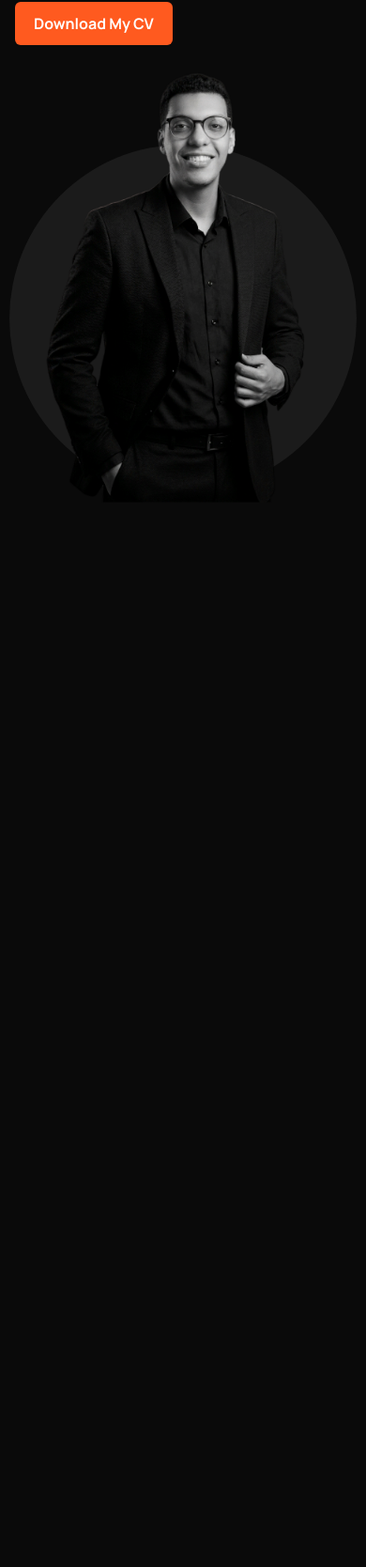
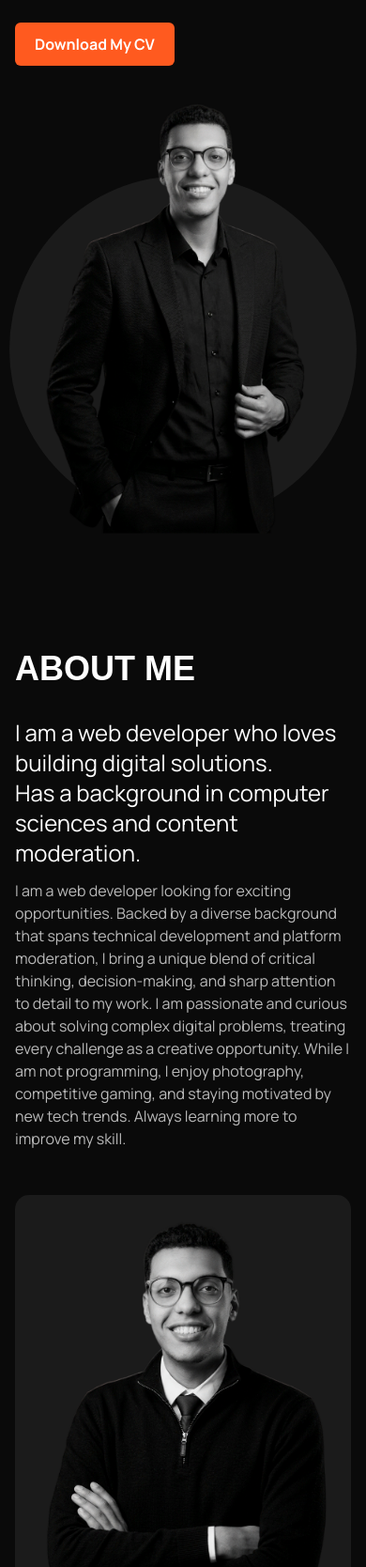
Before and after one commit to MedReda0/Portfolio, a website: page index.html in a window 390 px wide. Shown: the part 332-2000 px from the top of the page at 94% size. Before the commit the page ends 867 px from the top, so only its background shows below. Drawn offline with nearby package versions, Linux system fonts and the light colour scheme.

Commit message:
Added the about-me section fully responsive

```diff
--- a/CSS/default.css
+++ b/CSS/default.css
@@ -31,12 +31,16 @@
     border-radius: 50px;
 }
 
+.filter{
+    scroll-snap-type: y mandatory;
+}
+
 .container,header,main,section,footer {
     width: 100%;
     margin-right: auto;
     margin-left: auto;
     padding-right: 1rem;
-    padding-left: 1rem
+    padding-left: 1rem;
 }
 
 @media (min-width: 450px) {
@@ -74,3 +78,7 @@
         max-width:1600px
     }
 }
+
+section {
+    scroll-snap-align: start;
+}
--- a/CSS/style.css
+++ b/CSS/style.css
@@ -13,6 +13,7 @@
     --color-title-color: #FEFEFE;
     --color-sub-title-color: #707070;
     --color-text-color: #BABABA;
+    --font-main: "Bebas Neue", sans-serif;
 }
 
 :root{
@@ -36,19 +37,22 @@
     align-items: center;
 }
 
-.title{
+.title {
     font-family: "Bebas Neue", sans-serif;
+
+    @apply font-bold text-white max-phone:text-4xl text-[45px] mb-18;
 }
 
-    .shadow {
+.shadow {
     box-shadow: 0px 5px 10px 0px #d88a02;
-    transition: .15s
-    }
+    transition: .15s;
 
-    .shadow:hover{
+}
+
+.shadow:hover{
     transform: translateY(-5px);
     box-shadow: 0px 7px 12px 2px #d88a02;
-    }
+}
 
 nav li{
     @apply max-tablet:w-full
@@ -61,6 +65,10 @@ nav li a{
 
 nav a.active, nav li a:hover{
     @apply text-main-color max-tablet:bg-main-color/20
+}
+
+main#home h1{
+    font-family: "Bebas Neue", sans-serif;
 }
 
 main#home .pic::before{
@@ -86,3 +94,7 @@ main#home .pic::before{
         width: 330px;
     }
 }
+
+section{
+    @apply mb-25
+}
--- a/index.html
+++ b/index.html
@@ -30,18 +30,32 @@
             </nav>
             <i class="fi fi-sr-menu-burger burger translate-y-[5px] text-2xl cursor-pointer duration-200 tablet:hidden"></i>
     </header>
-    <div class="filter duration-200 mt-25">
-        <main id="home" class="max-tablet:h-[90vh]  flex-between max-tablet:flex-col max-tablet:justify-center max-phone:gap-y-5 max-tablet:gap-y-8">
+    <div class="filter duration-200 mt-25 max-tablet:mt-20">
+        <main id="home" class="mb-25 h-screen flex-between max-tablet:flex-col max-tablet:justify-center max-phone:gap-y-5 max-tablet:gap-y-8">
             <div class="text tablet:-translate-y-15 h-fit">
-                <h1 class="title font-bold text-5xl max-phone:text-4xl mb-4 max-tablet:mb-3 text-white">HI, I AM<br>MOHAMED REDA ELARABI</h1>
+                <h1 class="font-bold text-5xl max-phone:text-4xl mb-4 max-tablet:mb-3 text-white">HI, I AM<br>MOHAMED REDA ELARABI</h1>
                 <h2 class="font-bold text-5xl max-phone:text-4xl text-main-color mb-13 max-tablet:mb-10">Front-End Web Developer</h2>
-                <a href="Assets/Elarabi Mohamed Reda Resume.pdf" download class="py-3 px-5 rounded-[6px] bg-main-color text-white font-bold">Download My CV</a>
+                <a href="Assets/Elarabi Mohamed Reda Resume.pdf" download class="flex-between w-fit gap-x-2 py-2.5 px-5 rounded-[6px] bg-main-color text-white font-bold border border-transparent duration-175 hover:bg-transparent hover:border-main-color hover:text-main-color">
+                    Download My CV
+                    <!-- <i class="fi fi-sr-file-download text-2xl block translate-y-[1px]"></i> -->
+                </a>
             </div>
             <div class="pic relative tablet:-translate-y-10">
                 <img src="Assets/pic-1.png" alt="pic-1" class="w-[550px] relative">
             </div>
         </main>
-        <section id="about" class=""></section>
+        <section id="about" class="">
+            <div class="title max-tablet:mb-8!">ABOUT ME</div>
+            <div class="flex-between max-tablet:flex-col-reverse gap-12">
+                <div class="pic w-[450px] max-phone:w-fit bg-2nd-bg flex-center rounded-[15px]">
+                    <img src="Assets/pic-2.png" alt="pic-2" class="w-[420px]">
+                </div>
+                <div class="text w-[670px] max-tablet:w-fit">
+                    <h3 class="text-white max-tablet:text-2xl text-3xl mb-3">I am a web developer who loves building digital solutions.<br>Has a background in computer sciences and content moderation.</h3>
+                    <p class="tablet:text-[18px]">I am a web developer looking for exciting opportunities. Backed by a diverse background that spans technical development and platform moderation, I bring a unique blend of critical thinking, decision-making, and sharp attention to detail to my work. I am passionate and curious about solving complex digital problems, treating every challenge as a creative opportunity. While I am not programming, I enjoy photography, competitive gaming, and staying motivated by new tech trends. Always learning more to improve my skill.</p>
+                </div>
+            </div>
+        </section>
     </div>
     <script type="module" src="JS/script.js"></script>
 </body>
```
Also changed, not shown: CSS/output.css.
